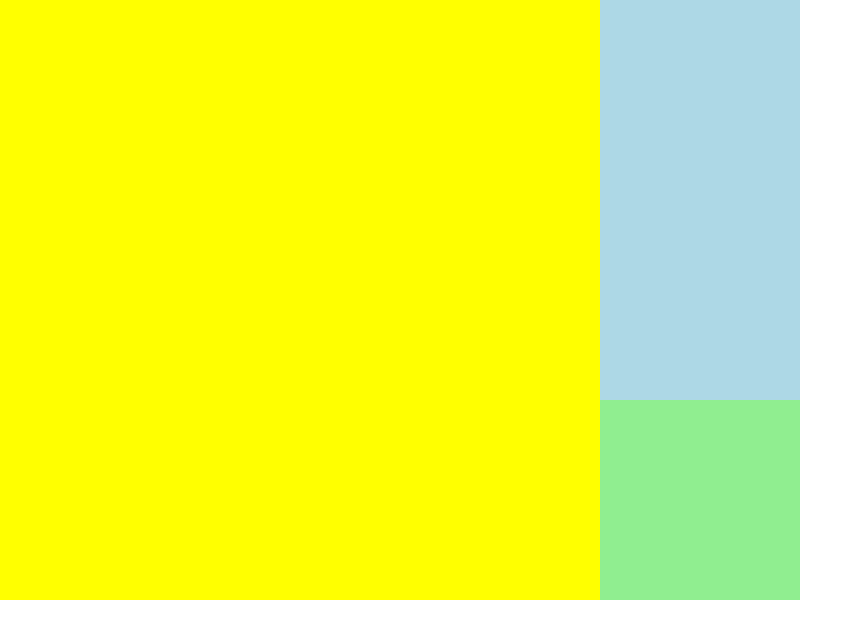
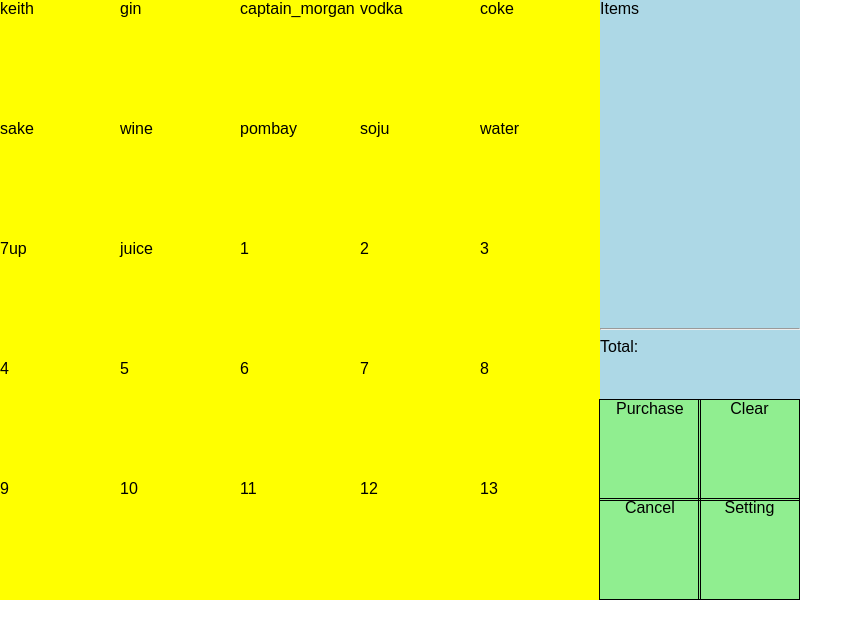
Before and after one commit to rxiayth/simple_pos, a React (Create React App) app: page / in a window 1280 px wide. Shown: the top 638 px of the page, without its empty margins (0-863 px from the left). Built offline with nearby package versions, Linux system fonts and the light colour scheme.

Commit message:
updated UI with items and actions

```diff
--- a/src/Actions/Actions.js
+++ b/src/Actions/Actions.js
@@ -6,7 +6,10 @@
     render() {
         return (
            <div className='actions' >
-
+           		<div className='cta purchase'>Purchase</div>
+           		<div className='cta clear'>Clear</div>
+           		<div className='cta cancel'>Cancel</div>
+           		<div className='cta settings'>Setting</div>
            </div>
         );
     }
--- a/src/App.css
+++ b/src/App.css
@@ -13,6 +13,11 @@
 	background-color: yellow;
 }
 
+.menu div {
+	height: 20%;
+	width: 20%;
+	float:left;
+}
 .cart {
 	margin: 0;
 	padding: 0;
@@ -24,6 +29,15 @@
 	top: 0;
 }
 
+.cartItems {
+	height: 80%;
+	overflow: scroll;
+	overflow-x: hidden;
+}
+.cartTotal {
+	height: 20%;
+}
+
 .actions {
 	margin: 0;
 	padding: 0;
@@ -33,6 +47,17 @@
 	position: absolute;
 	left: 600px;
 	top: 400px;
+}
+
+.cta {
+	height: 50%;
+	width: 50%;
+	margin: -1.2px;
+	float: left;
+	text-align: center;
+	border: 1px solid black;
+
+
 }
 
 /*
--- a/src/App.js
+++ b/src/App.js
@@ -12,8 +12,15 @@
 		super(props);
 		this.state = {
 			inventory: {},
-			cart: {}
+			cart: {'item':'hi'}
 		}
+	}
+
+
+	selectItem(e, item) {
+
+		console.log(e.target.innerHTML)
+		// this.setState({cart: this.state.cart })
 	}
 
 	componentWillMount() {
@@ -66,7 +73,14 @@
     render() {
         return (
             <div className="App">
-				<Menu inventory={this.props.inventory} /><Cart /><Actions />
+				<Menu
+					inventory={this.state.inventory}
+					selectItem={this.selectItem}
+				/>
+				<Cart
+					cart={this.state.cart}
+				/>
+				<Actions />
             </div>
         );
     }
--- a/src/Cart/Cart.js
+++ b/src/Cart/Cart.js
@@ -6,6 +6,12 @@
     render() {
         return (
            <div className='cart' >
+           		<div className='cartItems'>Items
+           			{ console.dir(this.props.cart) }
+           		</div>
+
+           		<hr />
+           		<div className='cartTotal'>Total:</div>
 
            </div>
         );
--- a/src/Menu/Menu.js
+++ b/src/Menu/Menu.js
@@ -5,12 +5,28 @@
 
     // this.props.inventory should have 25 items in it
     // this.props.menuClick should be function from App.js
+    constructor(props) {
+      super(props);
+    }
+
 
     render() {
         var buttons = [];
 
         return (
            <div className='menu' >
+
+                { Object.keys(this.props.inventory).map(
+                    (key) => {
+                        return (
+                            <div
+                                key={key}
+                                onClick={this.props.selectItem.bind(this)}>
+                                {this.props.inventory[key].product_name}
+                            </div>)
+                         }
+                )}
+
            {/* 5x5 buttons */}
            </div>
         );
```
Also changed, not shown: 1 other file (tests, documents, lock files or other folders).
